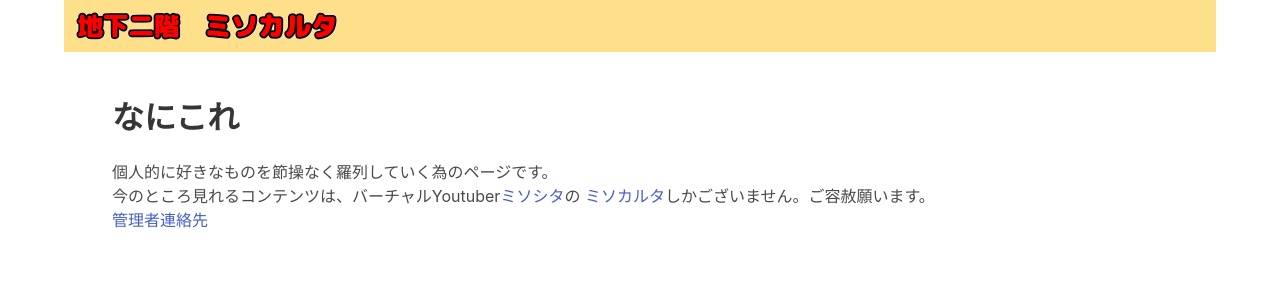
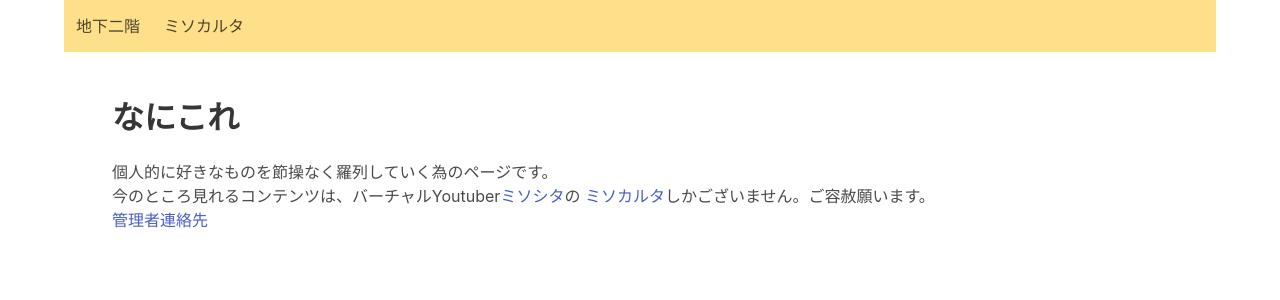
Before and after one commit to utmz54/videobox-underground-nuxt, a Nuxt app: page / in a window 1280 px wide. Shown: the top 300 px of the page. Built offline with nearby package versions, Linux system fonts and the light colour scheme.

Commit message:
webフォント入れ忘れ

```diff
--- a/components/head.vue
+++ b/components/head.vue
@@ -2,20 +2,15 @@
   <nav class="navbar is-warning" role="navigation" aria-label="main navigation">
     <div class="navbar-brand is-marginless">
       <nuxt-link class="navbar-item" to="/">
-        <img src="/chikanikai.png" height="28">
+        地下二階
       </nuxt-link>
     </div>
     <div id="navbarBasicExample" class="navbar-menu is-active">
       <div class="navbar-start">
         <nuxt-link class="navbar-item" to="/miso/miso-karuta">
-          <img src="/misokaruta.png" height="28">
+          ミソカルタ
         </nuxt-link>
       </div>
     </div>
   </nav>
 </template>
-
-<style lang="scss" scoped>
-$pink: #ffb3b3;
-$primary:$pink;
-</style>
--- a/nuxt.config.js
+++ b/nuxt.config.js
@@ -1,5 +1,8 @@
 module.exports = {
     css: [
       'bulma',
+    ],
+    link: [
+      { rel: 'stylesheet', href: 'https://fonts.googleapis.com/css?family=Noto+Serif+JP' }
     ]
   }
```
